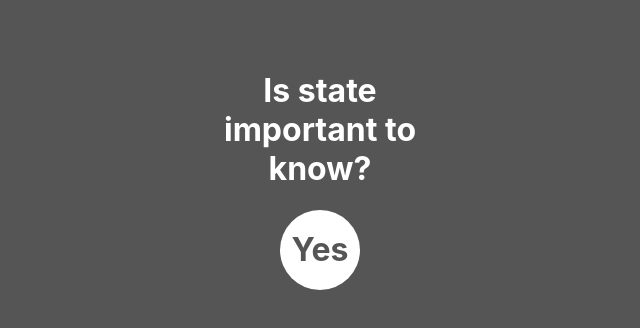
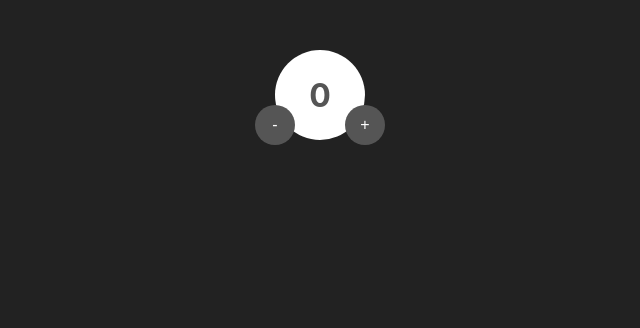
Before and after one commit to jegbune/React.useState, a React (Create React App) app: page / in a window 1280 px wide. Shown: the top 328 px of the page, without its empty margins (320-960 px from the left). Built offline with nearby package versions, Linux system fonts and the light colour scheme.

Commit message:
Counter App with React useState

```diff
--- a/src/App.js
+++ b/src/App.js
@@ -9,7 +9,8 @@
 // import "./section2/style3.css";
 import "./section2/index2.css";
 // import Index from "./section2/index.js";
-import Index2 from "./section2/index2.js";
+// import Index2 from "./section2/index2.js";
+import Counter from "./section2/index3.js";
 // import Header from "./section2/header1.js";
 // import Meme from "./section2/meme.js";
 
@@ -26,7 +27,8 @@ function App() {
     // <Exercise />
     // </div>
     <div>
-      <Index2 />
+      {/* <Index2 /> */}
+      <Counter />
       {/* <Header />
       <Meme /> */}
     </div>
--- a/src/section2/index2.css
+++ b/src/section2/index2.css
@@ -1,5 +1,5 @@
 body {
-    background: #555;
+    background: #222;
     color: #fff;
     margin: 50px auto;
     display: flex;
@@ -29,3 +29,50 @@ body {
     color: #555;
     background: #fff;
 }
+
+.counter {
+    display: flex;
+    position: relative;
+
+}
+.counter-minus, .counter-plus {
+    display: flex;
+    justify-content: center;
+    align-items: center;
+    position: absolute;
+    border: none;
+    border-radius: 50%;
+    width: 40px;
+    height: 40px;
+    color: #fff;
+    background: #555;
+    font-size: 1rem;
+}
+
+.counter-plus {
+    right: -20px;
+    bottom: -5px;
+}
+
+.counter-minus {
+    left: -20px;
+    bottom: -5px;
+}
+
+.counter-minus:hover, .counter-plus:hover {
+    background: #000;
+    transition: background ease 1s;
+}
+.counter-count {
+    display: flex;
+    justify-content: center;
+    align-items: center;
+    border-radius: 50%;
+    border: none;
+    background: #fff;
+    color: #555;
+    width: 50px;
+    height:50px;
+    padding: 20px;
+
+}
--- a/src/section2/index2.js
+++ b/src/section2/index2.js
@@ -1,13 +1,20 @@
 import React from "react";
 
 export default function Index2() {
-    const result = React.useState("Hello")
-    alert(result)
+    const [isImportant, setIsImportant] = React.useState("Yes")
+    // alert(isImportant)
+    // setIsImportant("No")
+
+    function handleClick() {
+        setIsImportant("No")
+        // alert("This element was Clicked")
+    }
+
     return (
         <div className="state">
             <h1 className="state-title">Is state important to know?</h1>
-            <div className="state-value">
-                <h1>Yes</h1>
+            <div onClick={handleClick} className="state-value">
+                <h1>{isImportant}</h1>
             </div>
         </div>
     )
--- /dev/null
+++ b/src/section2/index3.js
@@ -0,0 +1,26 @@
+import React from "react";
+
+export default function Counter() {
+ const [count, setCount] = React.useState(0)
+
+ function add() {
+    // alert("add")
+    setCount(+1)
+ }
+
+ function subtract() {
+    // alert("add")
+    setCount(-1)
+ }
+
+
+    return(
+        <div className="counter">
+            <button className="counter-minus" onClick={subtract}>-</button>
+            <div className="counter-count">
+                <h1>{count}</h1>
+            </div>
+            <button className="counter-plus" onClick={add}>+</button>
+        </div>
+    )
+}
```
